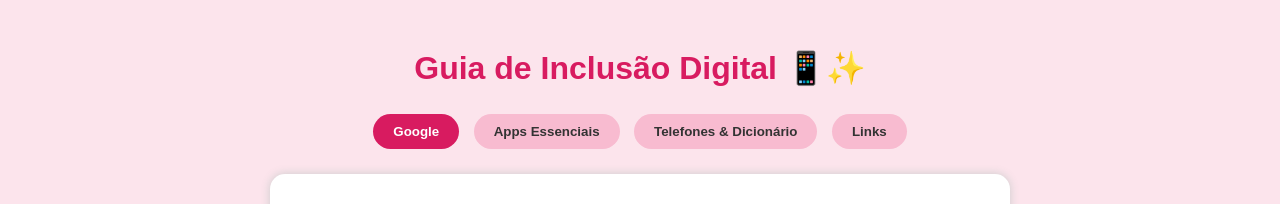
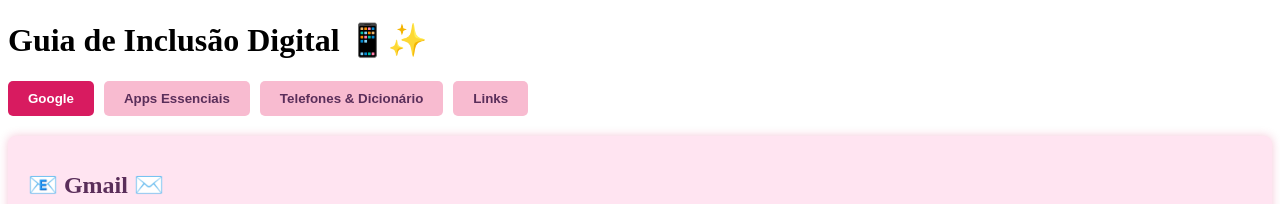
Before and after one commit to victorianovoa/projeto_extensao, a plain HTML site: page index.html in a window 1280 px wide. Shown: the top 204 px of the page. Drawn offline with Linux system fonts and the light colour scheme.

Commit message:
Update style.css

```diff
--- a/style.css
+++ b/style.css
@@ -1,44 +1,37 @@
-body {
-  font-family: Arial, sans-serif;
-  background-color: #fce4ec;
-  color: #333;
-  text-align: center;
-  padding: 20px;
-}
-
-h1 {
-  color: #d81b60;
-}
-
 .tabs {
-  margin: 20px 0;
+  display: flex;
+  gap: 10px;
+  margin-bottom: 20px;
 }
 
 .tab-button {
-  background-color: #f8bbd0;
+  padding: 10px 20px;
+  background: #f8bbd0; /* tom rosinha suave */
   border: none;
-  padding: 10px 20px;
-  margin: 5px;
+  border-radius: 5px;
   cursor: pointer;
-  border-radius: 20px;
-  color: #333;
-  font-weight: bold;
+  font-weight: 600;
+  color: #5a2e5a;
+  transition: background-color 0.3s ease;
+}
+
+.tab-button:hover {
+  background: #ec407a; /* rosa mais forte no hover */
+  color: white;
 }
 
 .tab-button.active {
-  background-color: #d81b60;
-  color: #fff;
+  background: #d81b60; /* rosa escuro pra aba ativa */
+  color: white;
 }
 
 .tab-content {
   display: none;
-  text-align: left;
-  max-width: 700px;
-  margin: 0 auto;
-  background: #fff;
-  padding: 20px;
-  border-radius: 15px;
-  box-shadow: 0 0 10px #ccc;
+  background: #ffe4f1;
+  padding: 15px 20px;
+  border-radius: 8px;
+  box-shadow: 0 0 10px rgb(216 27 96 / 0.25);
+  color: #5a2e5a;
 }
 
 .tab-content.active {
```
